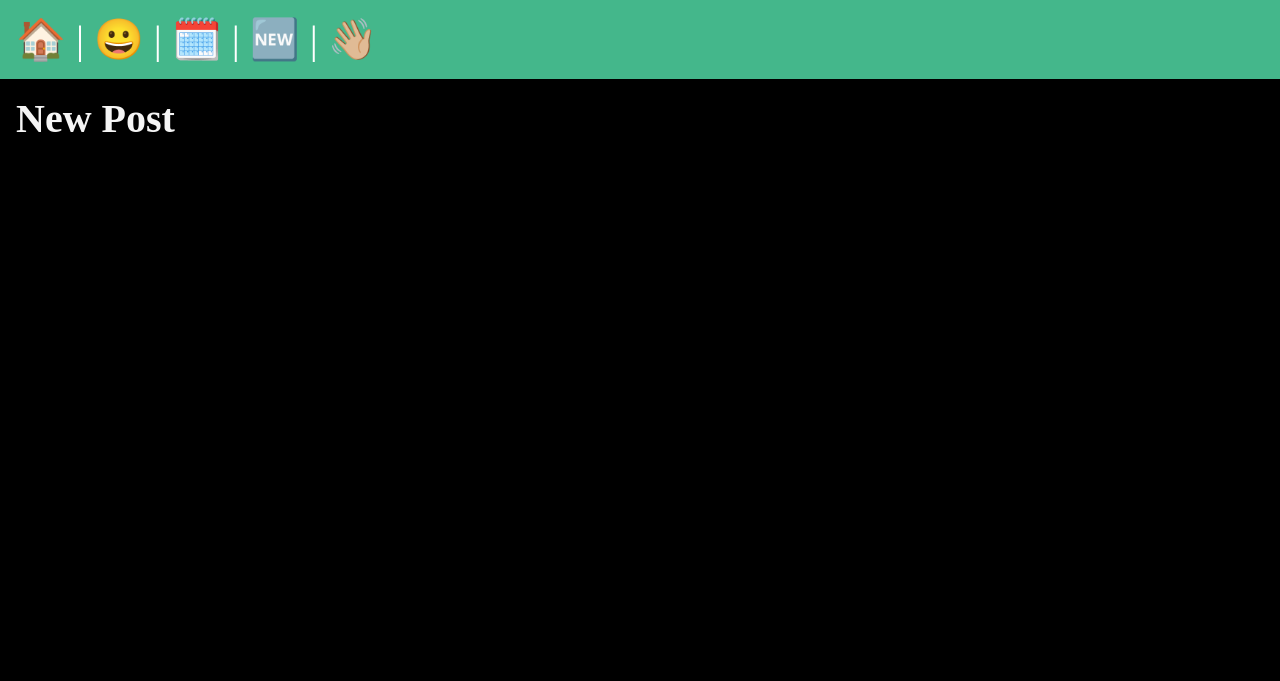
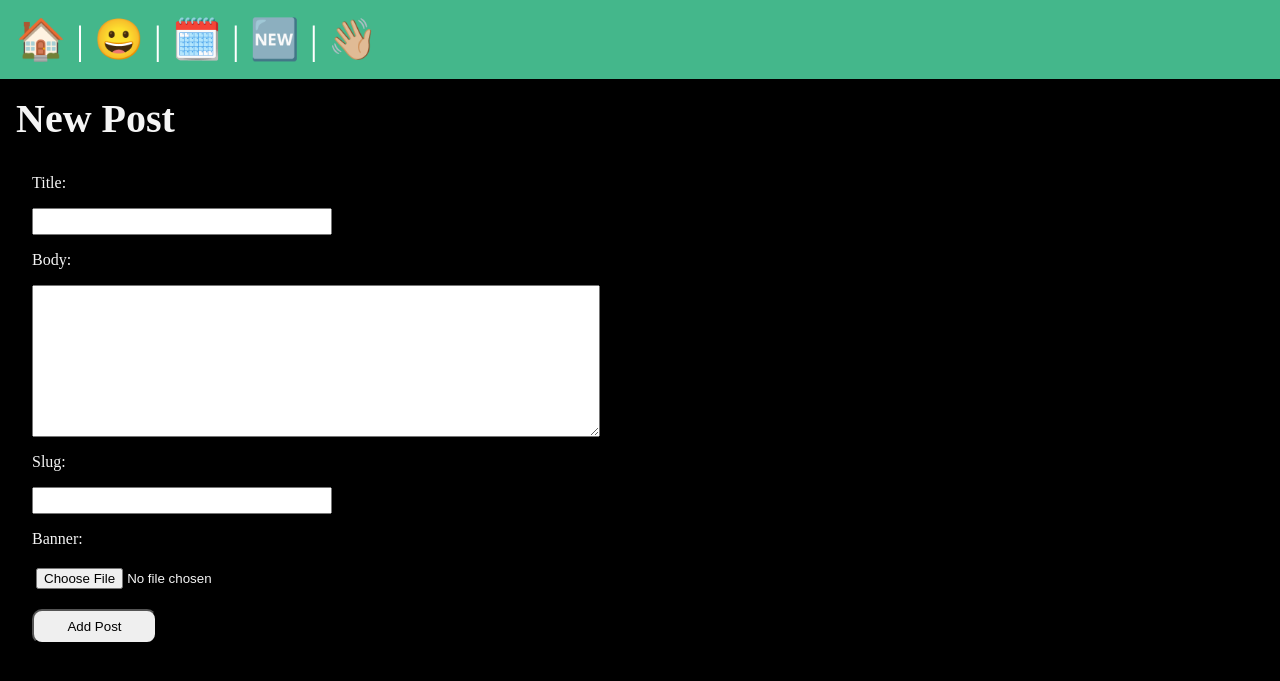
Before and after one commit to Fbada006/DjangoPlayground, a Django app: page /posts/new-post/ in a window 1280 px wide. Shown: the top 681 px of the page. Run offline with Django 4.2, Linux system fonts and the light colour scheme; a user stored in the database is signed in.

Commit message:
custom form

```diff
--- /dev/null
+++ b/posts/forms.py
@@ -0,0 +1,8 @@
+from django import forms
+from . import models
+
+
+class CreatePostForm(forms.ModelForm):
+    class Meta:
+        model = models.Post
+        fields = ['title', 'body', 'slug', 'banner']
--- a/posts/models.py
+++ b/posts/models.py
@@ -1,4 +1,5 @@
 from django.db import models
+from django.contrib.auth.models import User
 
 
 # Create your models here.
@@ -9,6 +10,8 @@ class Post(models.Model):
     slug = models.SlugField()
     date = models.DateTimeField(auto_now_add=True)
     banner = models.ImageField(default='fallback.png', blank=True)
+    author = models.ForeignKey(User, on_delete=models.CASCADE,
+                               default=None)  # Cascade - delete all user posts if user gets deleted
 
     def __str__(self):
         return self.title
--- a/posts/templates/posts/post_new.html
+++ b/posts/templates/posts/post_new.html
@@ -7,5 +7,11 @@
 {% block content %}
     <section>
         <h1>New Post</h1>
+
+        <form class="form-with-validation" action="{% url 'posts:new-post' %}" method="post" enctype="multipart/form-data">
+            {% csrf_token %}
+            {{ form }}
+            <button class="form-submit">Add Post</button>
+        </form>
     </section>
 {% endblock %}
--- a/posts/templates/posts/posts_list.html
+++ b/posts/templates/posts/posts_list.html
@@ -15,7 +15,7 @@
                         {{ post.title }}
                     </a>
                 </h2>
-                <p>{{ post.date }}</p>
+                <p>{{ post.date }} by {{ post.author }}</p>
                 <p>{{ post.body }}</p>
             </article>
         {% endfor %}
--- a/posts/views.py
+++ b/posts/views.py
@@ -1,6 +1,7 @@
-from django.shortcuts import render
+from django.shortcuts import render, redirect
 from .models import Post
 from django.contrib.auth.decorators import login_required
+from . import forms
 
 
 # Create your views here.
@@ -16,4 +17,13 @@ def post_page(request, slug):
 
 @login_required(login_url='users:login')
 def post_new(request):
-    return render(request, "posts/post_new.html", )
+    if request.method == "POST":
+        form = forms.CreatePostForm(request.POST, request.FILES)
+        if form.is_valid():
+            new_post = form.save(commit=False)
+            new_post.author = request.user
+            new_post.save()
+            return redirect("posts:list")
+    else:
+        form = forms.CreatePostForm()
+    return render(request, "posts/post_new.html", {"form": form})
--- a/static/css/style.css
+++ b/static/css/style.css
@@ -58,6 +58,7 @@ a:hover {
     display: flex;
     flex-flow: column;
     gap: 1rem;
+    max-width: 600px;
 }
 
 .form-with-validation div {
```
Also changed, not shown: db.sqlite3, media/x_logo_5AAWOYB.jpeg (added), posts/migrations/0003_post_author.py (added).
